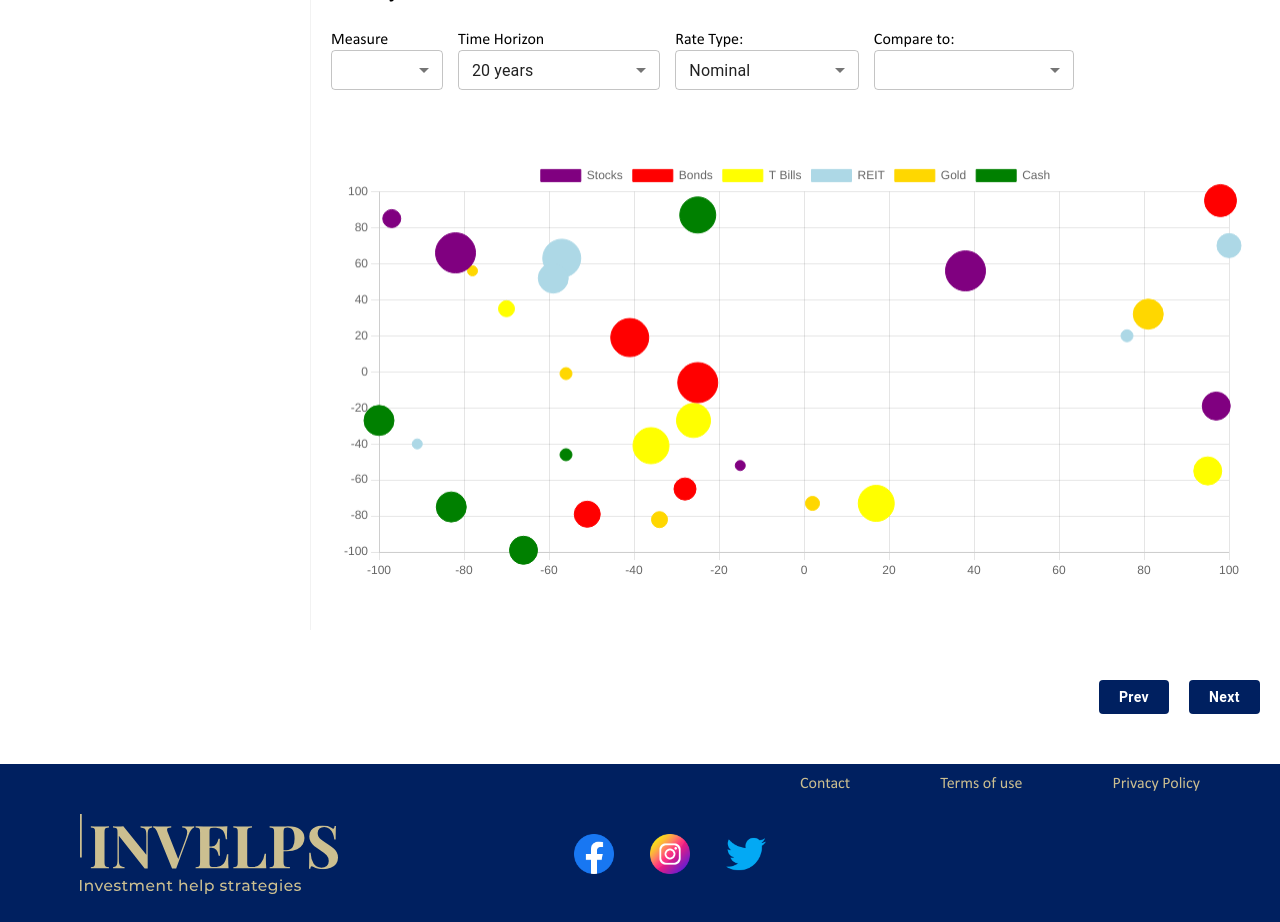
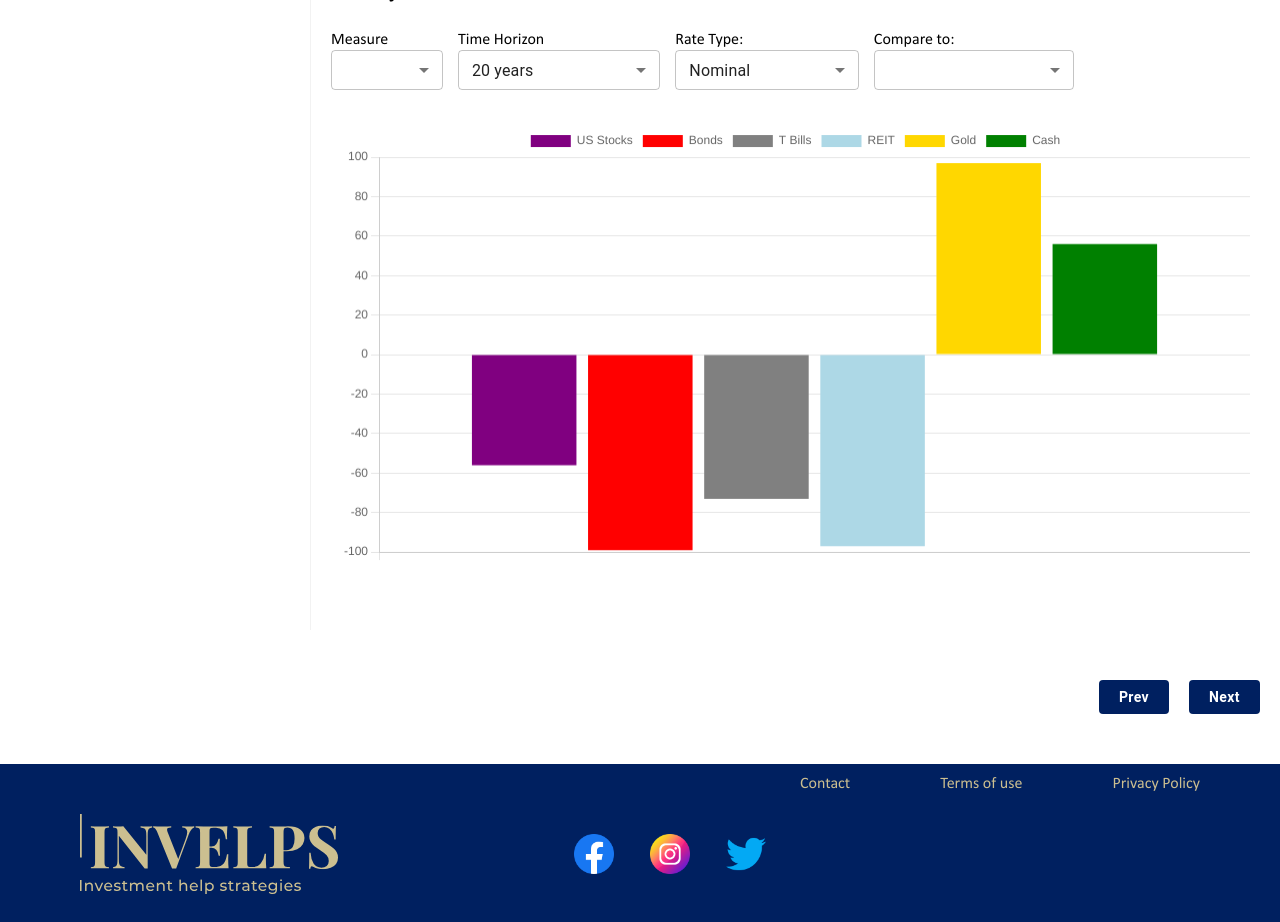
Before and after one commit to moiz2511/invelpsNextjs, a Next.js app: page /investing-plan/portfolio-settings/asset-allocation-model in a window 1280 px wide. Shown: the part 4460-5382 px from the top of the page. Built offline with nearby package versions, Linux system fonts and the light colour scheme.

Commit message:
few changes

```diff
--- a/pages/investing-plan/portfolio-settings/asset-allocation-model.js
+++ b/pages/investing-plan/portfolio-settings/asset-allocation-model.js
@@ -762,38 +762,63 @@ function Asset() {
                 {riskAdjustedReturnField()}
               </div>
               <div className={styles.content}>
-                <RiskVReturnChart
-                  years={mockYears}
-                  gold={Array.from({ length: mockYears.length }, () => ({
-                    x: faker.number.int({ min: -100, max: 100 }),
-                    y: faker.number.int({ min: -100, max: 100 }),
-                    r: faker.number.int({ min: 5, max: 20 }),
-                  }))}
-                  stocks={Array.from({ length: mockYears.length }, () => ({
-                    x: faker.number.int({ min: -100, max: 100 }),
-                    y: faker.number.int({ min: -100, max: 100 }),
-                    r: faker.number.int({ min: 5, max: 20 }),
-                  }))}
-                  cash={Array.from({ length: mockYears.length }, () => ({
-                    x: faker.number.int({ min: -100, max: 100 }),
-                    y: faker.number.int({ min: -100, max: 100 }),
-                    r: faker.number.int({ min: 5, max: 20 }),
-                  }))}
-                  tBills={Array.from({ length: mockYears.length }, () => ({
-                    x: faker.number.int({ min: -100, max: 100 }),
-                    y: faker.number.int({ min: -100, max: 100 }),
-                    r: faker.number.int({ min: 5, max: 20 }),
-                  }))}
-                  reit={Array.from({ length: mockYears.length }, () => ({
-                    x: faker.number.int({ min: -100, max: 100 }),
-                    y: faker.number.int({ min: -100, max: 100 }),
-                    r: faker.number.int({ min: 5, max: 20 }),
-                  }))}
-                  bonds={Array.from({ length: mockYears.length }, () => ({
-                    x: faker.number.int({ min: -100, max: 100 }),
-                    y: faker.number.int({ min: -100, max: 100 }),
-                    r: faker.number.int({ min: 5, max: 20 }),
-                  }))}
+                <BarChart
+                  options={{
+                    plugins: {},
+                    responsive: true,
+                    indexAxis: "x",
+                  }}
+                  //           values.saving,
+                  //           values.need,
+                  //           values.need - values.saving,
+                  data={{
+                    labels: [""],
+                    datasets: [
+                      {
+                        label: "US Stocks",
+                        data: mockYears.map(() =>
+                          faker.number.int({ min: -100, max: 100 })
+                        ),
+                        backgroundColor: "purple",
+                      },
+
+                      {
+                        label: "Bonds",
+                        data: mockYears.map(() =>
+                          faker.number.int({ min: -100, max: 100 })
+                        ),
+                        backgroundColor: "red",
+                      },
+                      {
+                        label: "T Bills",
+                        data: mockYears.map(() =>
+                          faker.number.int({ min: -100, max: 100 })
+                        ),
+                        backgroundColor: "gray",
+                      },
+                      {
+                        label: "REIT",
+                        data: mockYears.map(() =>
+                          faker.number.int({ min: -100, max: 100 })
+                        ),
+                        backgroundColor: "lightblue",
+                      },
+                      {
+                        label: "Gold",
+                        data: mockYears.map(() =>
+                          faker.number.int({ min: -100, max: 100 })
+                        ),
+                        backgroundColor: "gold",
+                      },
+                      {
+                        label: "Cash",
+                        data: mockYears.map(() =>
+                          faker.number.int({ min: -100, max: 100 })
+                        ),
+                        backgroundColor: "green",
+                      },
+                    ],
+                  }}
                 />
               </div>
             </div>
```
